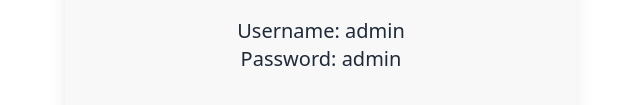
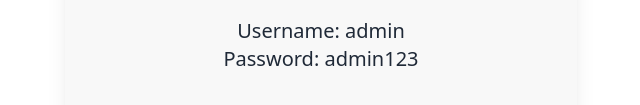
Before and after one commit to mohsin6862/Github-issues-tracker, a plain HTML site: page index.html in a window 1280 px wide. Shown: the part 755-860 px from the top of the page, 319-959 px from the left. Drawn offline with nearby package versions, Linux system fonts and the light colour scheme.

```diff
--- a/index.html
+++ b/index.html
@@ -58,7 +58,7 @@
 <div class="text-center mt-5">
         <h3 class="text-lg text-[#64748B]">Demo Credentials:</h3>
         <h3 class="text-[#1F2937] font-medium mt-5 text-xl">Username: <span class="font-light">admin</span></h3>
-        <h3 class="text-[#1F2937] font-medium text-xl">Password: <span class="font-light">admin</span></h3>
+        <h3 class="text-[#1F2937] font-medium text-xl">Password: <span class="font-light">admin123</span></h3>
     </div>
 </fieldset>
 </section>
```
